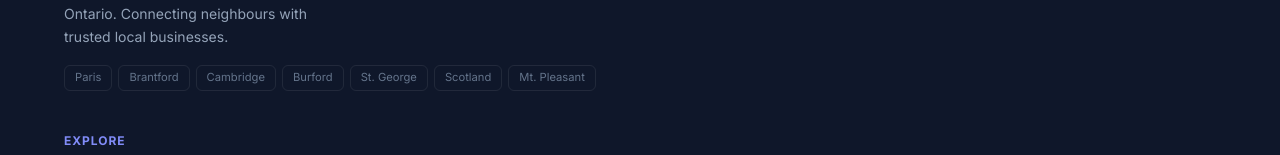
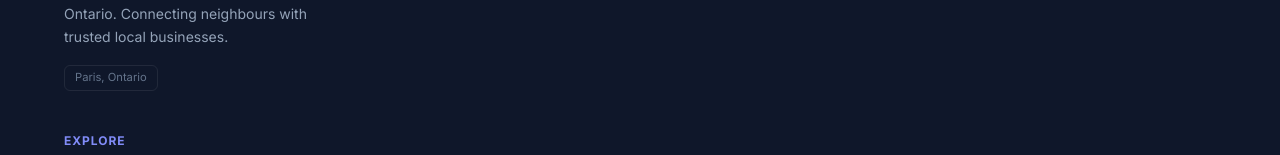
Before and after one commit to thakoreh/parislocal, a Next.js app: page / in a window 1280 px wide. Shown: the part 3558-3713 px from the top of the page. Built offline with nearby package versions, Linux system fonts and the light colour scheme; no server answers.

Commit message:
fix: footer areas — Paris Ontario only

```diff
--- a/src/components/Footer.tsx
+++ b/src/components/Footer.tsx
@@ -14,7 +14,7 @@ const links = [
   { href: "/contact", label: "Contact" },
 ];
 
-const areas = ["Paris", "Brantford", "Cambridge", "Burford", "St. George", "Scotland", "Mt. Pleasant"];
+const areas = ["Paris, Ontario"];
 
 export default function Footer() {
   return (
```
